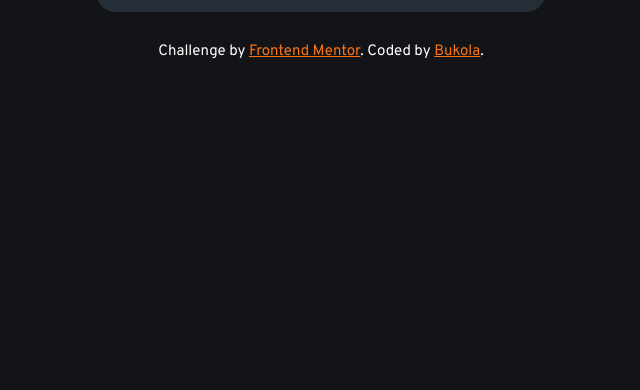
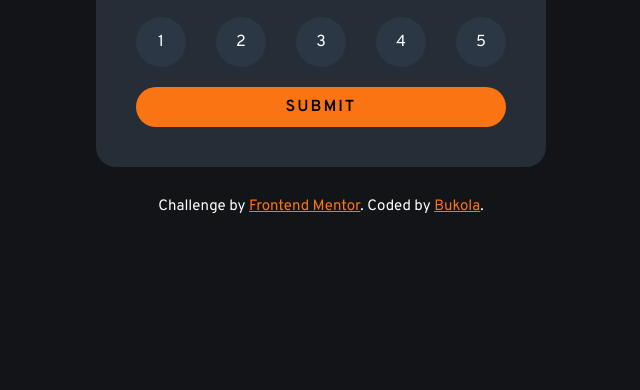
Before and after one commit to PuckerFace/rating-component, a plain HTML site: page index.html in a window 1280 px wide. Shown: the part 410-800 px from the top of the page, without its empty margins (319-959 px from the left). Drawn offline with Linux system fonts and the light colour scheme.

Commit message:
centered card

```diff
--- a/style.css
+++ b/style.css
@@ -23,6 +23,11 @@
 }
 body {
   background-color: var(--dark-blue);
+  display: flex;
+  flex-direction: column;
+  justify-content: center;
+  align-items: center;
+  min-height: 100vh;
 }
 #star {
   background-color: var(--light-blue);
@@ -34,7 +39,6 @@ body {
   padding: 40px;
   max-width: 450px;
   width: 100%;
-  margin: 20px auto;
   border-radius: 20px;
 }
 #rating-card p {
```
